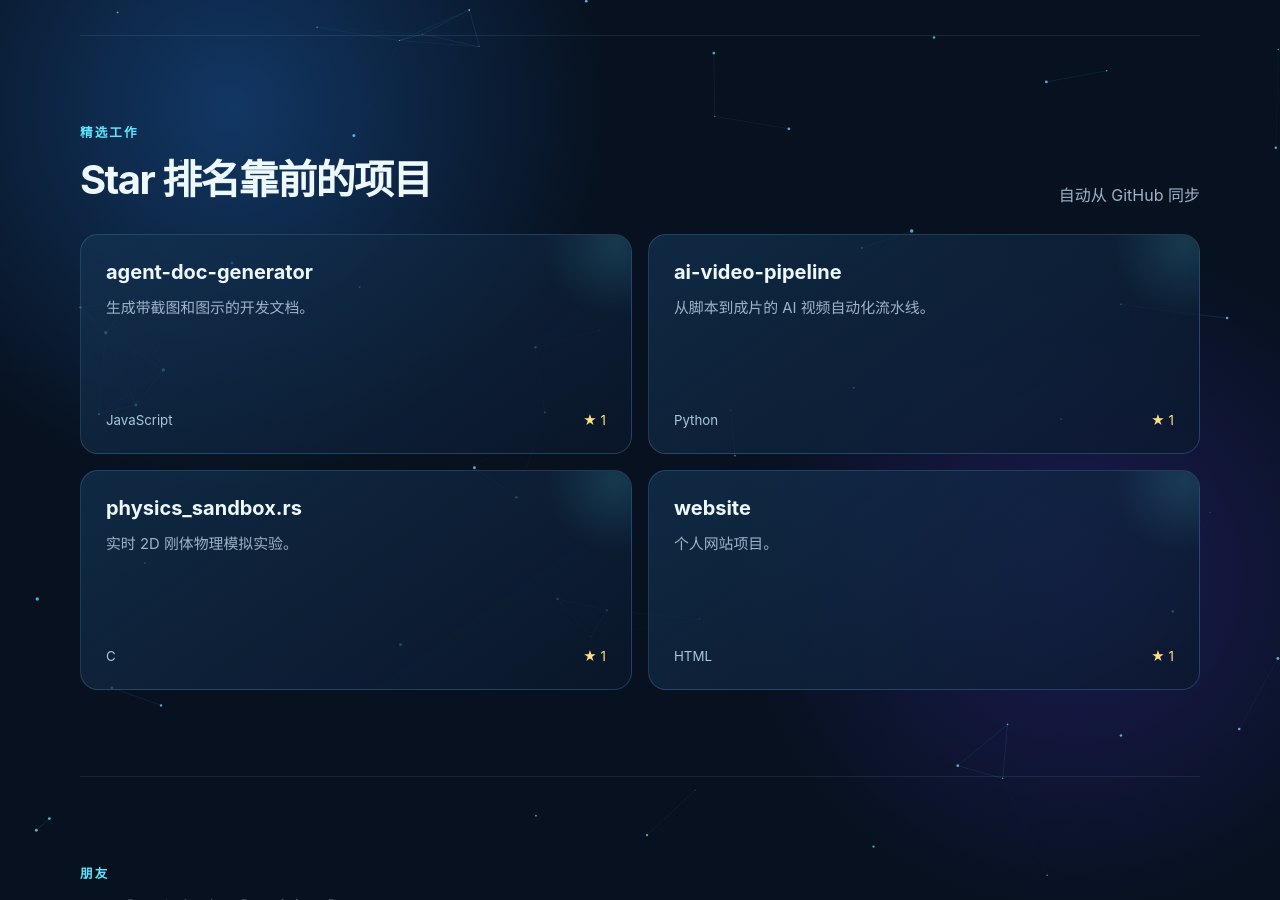
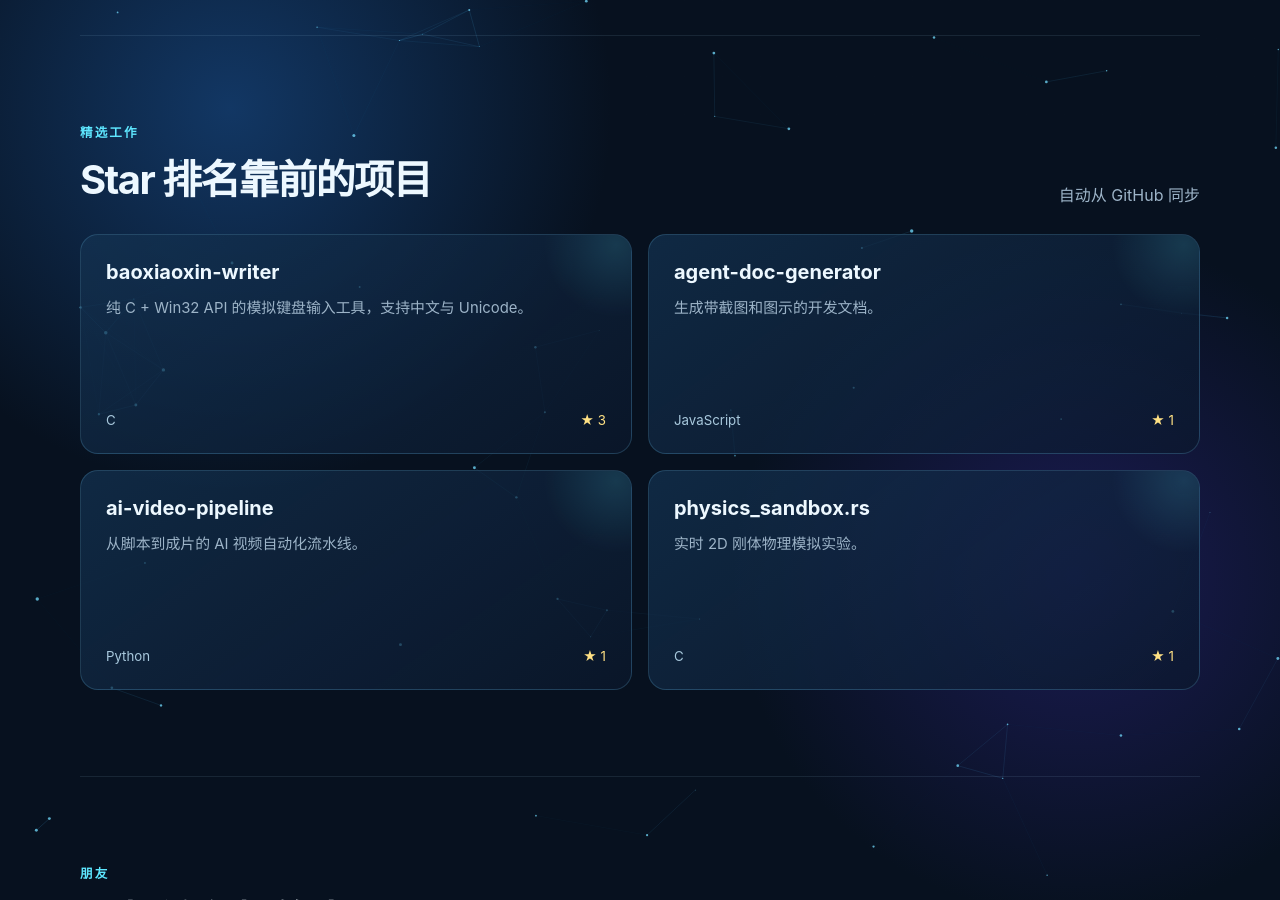
Before and after one commit to shenyuhao1/shenyuhao1.github.io, a Jekyll site: the page index.html, which Jekyll copies as it is, in a window 1280 px wide and 900 px high, scrolled down 663 px. Built offline with Jekyll 4.4.1, drawn with Linux system fonts in a browser that asks for light colours; comment, search, counter and statistics services are not loaded.

Commit message:
Feature top starred C project

```diff
--- a/index.html
+++ b/index.html
@@ -39,14 +39,14 @@
         <div class="reveal"><div class="eyebrow"><span class="dot"></span><span data-zh="个人主页" data-en="Personal homepage">个人主页</span></div><h1 data-zh="沈俞豪" data-en="Shen Yuhao">沈俞豪</h1><p class="subtitle" data-zh="信息与计算科学学生" data-en="Information and Computing Science Student">信息与计算科学学生</p><p class="intro" data-zh="我专注于 <span class='role'>Python、Rust、C 与 AI 应用开发</span>，喜欢从零把想法做成可靠的软件。" data-en="Focused on <span class='role'>Python, Rust, C, and AI applications</span>, I enjoy turning ideas into dependable software.">我专注于 <span class="role">Python、Rust、C 与 AI 应用开发</span>，喜欢从零把想法做成可靠的软件。</p><div class="actions"><a class="button primary" href="#projects" data-zh="查看项目 ↓" data-en="Explore projects ↓">查看项目 ↓</a><a class="button" href="https://github.com/shenyuhao1" target="_blank" rel="noreferrer">GitHub ↗</a></div><div class="skills"><span>Python</span><span>Rust</span><span>C</span><span>AI Engineering</span><span>FFmpeg</span><span>SDL2</span></div></div>
         <div class="portrait-wrap reveal"><img class="portrait" src="/images/profile.png" alt="沈俞豪 / Shen Yuhao"></div>
       </section>
-      <section id="projects" class="reveal"><div class="section-head"><div><div class="eyebrow" data-zh="精选工作" data-en="Selected work">精选工作</div><h2 data-zh="Star 排名靠前的项目" data-en="Top starred projects">Star 排名靠前的项目</h2></div><p class="sub" data-zh="自动从 GitHub 同步" data-en="Synced from GitHub">自动从 GitHub 同步</p></div><div class="projects" id="projects-grid"><a class="card" href="https://github.com/shenyuhao1/agent-doc-generator" target="_blank"><div><h3>agent-doc-generator</h3><p>生成带截图和图示的开发文档。</p></div><div class="meta"><span>JavaScript</span><span class="star">★ 1</span></div></a><a class="card" href="https://github.com/shenyuhao1/ai-video-pipeline" target="_blank"><div><h3>ai-video-pipeline</h3><p>从脚本到成片的 AI 视频自动化流水线。</p></div><div class="meta"><span>Python</span><span class="star">★ 1</span></div></a><a class="card" href="https://github.com/shenyuhao1/physics_sandbox.rs" target="_blank"><div><h3>physics_sandbox.rs</h3><p>实时 2D 刚体物理模拟实验。</p></div><div class="meta"><span>C</span><span class="star">★ 1</span></div></a><a class="card" href="https://github.com/shenyuhao1/website" target="_blank"><div><h3>website</h3><p>个人网站项目。</p></div><div class="meta"><span>HTML</span><span class="star">★ 1</span></div></a></div></section>
+      <section id="projects" class="reveal"><div class="section-head"><div><div class="eyebrow" data-zh="精选工作" data-en="Selected work">精选工作</div><h2 data-zh="Star 排名靠前的项目" data-en="Top starred projects">Star 排名靠前的项目</h2></div><p class="sub" data-zh="自动从 GitHub 同步" data-en="Synced from GitHub">自动从 GitHub 同步</p></div><div class="projects" id="projects-grid"><a class="card" href="https://github.com/la-olla-de-cobre/baoxiaoxin-writer" target="_blank"><div><h3>baoxiaoxin-writer</h3><p>纯 C + Win32 API 的模拟键盘输入工具，支持中文与 Unicode。</p></div><div class="meta"><span>C</span><span class="star">★ 3</span></div></a><a class="card" href="https://github.com/shenyuhao1/agent-doc-generator" target="_blank"><div><h3>agent-doc-generator</h3><p>生成带截图和图示的开发文档。</p></div><div class="meta"><span>JavaScript</span><span class="star">★ 1</span></div></a><a class="card" href="https://github.com/shenyuhao1/ai-video-pipeline" target="_blank"><div><h3>ai-video-pipeline</h3><p>从脚本到成片的 AI 视频自动化流水线。</p></div><div class="meta"><span>Python</span><span class="star">★ 1</span></div></a><a class="card" href="https://github.com/shenyuhao1/physics_sandbox.rs" target="_blank"><div><h3>physics_sandbox.rs</h3><p>实时 2D 刚体物理模拟实验。</p></div><div class="meta"><span>C</span><span class="star">★ 1</span></div></a></div></section>
       <section id="friends" class="reveal"><div class="eyebrow" data-zh="朋友" data-en="Friends">朋友</div><h2 data-zh="一起做有趣的事" data-en="People building cool things">一起做有趣的事</h2><div style="height:22px"></div><a class="friend" href="https://shaohanw.github.io/" target="_blank" rel="noreferrer"><img src="https://github.com/ShaohanW.png?size=160" alt="Shaohan Wang"><div><h3>Shaohan Wang</h3><p data-zh="密歇根大学电气与计算机工程硕士生 · 控制系统、机器人与计算机视觉" data-en="M.Eng. student at the University of Michigan · Control, robotics and computer vision">密歇根大学电气与计算机工程硕士生 · 控制系统、机器人与计算机视觉</p></div><span class="arrow">↗</span></a></section>
       <section class="reveal"><div class="contact"><div><h2 data-zh="有想法？一起聊聊。" data-en="Have an idea? Let's talk.">有想法？一起聊聊。</h2><p data-zh="关于项目、开源或任何值得动手实现的事情。" data-en="Projects, open source, or anything worth building.">关于项目、开源或任何值得动手实现的事情。</p></div><a class="button primary" href="mailto:15658328056@163.com">15658328056@163.com ↗</a></div></section>
     </main><footer>© <span id="year"></span> Shen Yuhao · Designed and built with curiosity.</footer>
   </div>
   <script>
     const textNodes=document.querySelectorAll('[data-zh]'),button=document.getElementById('lang');let zh=localStorage.getItem('sy-lang')!=='en';function setLang(){document.documentElement.lang=zh?'zh-CN':'en';textNodes.forEach(n=>n.innerHTML=n.dataset[zh?'zh':'en']);button.textContent=zh?'EN':'中文';localStorage.setItem('sy-lang',zh?'zh':'en')}button.onclick=()=>{zh=!zh;setLang()};setLang();document.getElementById('year').textContent=new Date().getFullYear();
-    const grid=document.getElementById('projects-grid');fetch('https://api.github.com/users/shenyuhao1/repos?per_page=100').then(r=>r.ok?r.json():Promise.reject()).then(repos=>repos.filter(r=>!r.private&&r.name!=='shenyuhao1.github.io').sort((a,b)=>b.stargazers_count-a.stargazers_count||new Date(b.updated_at)-new Date(a.updated_at)).slice(0,4)).then(repos=>{if(!repos.length)return;grid.innerHTML=repos.map(r=>`<a class="card" href="${r.html_url}" target="_blank" rel="noreferrer"><div><h3>${r.name}</h3><p>${r.description|| (zh?'开源项目，点击查看详情。':'Open-source project — click for details.')}</p></div><div class="meta"><span>${r.language||'Code'}</span><span class="star">★ ${r.stargazers_count}</span></div></a>`).join('')}).catch(()=>{});
+    const grid=document.getElementById('projects-grid'),featuredFallback={name:'baoxiaoxin-writer',html_url:'https://github.com/la-olla-de-cobre/baoxiaoxin-writer',description:'纯 C + Win32 API 的模拟键盘输入工具，支持中文与 Unicode。',language:'C',stargazers_count:3};Promise.all([fetch('https://api.github.com/repos/la-olla-de-cobre/baoxiaoxin-writer').then(r=>r.ok?r.json():featuredFallback),fetch('https://api.github.com/users/shenyuhao1/repos?per_page=100').then(r=>r.ok?r.json():Promise.reject())]).then(([featured,repos])=>[featured,...repos.filter(r=>!r.private&&r.name!=='shenyuhao1.github.io').sort((a,b)=>b.stargazers_count-a.stargazers_count||new Date(b.updated_at)-new Date(a.updated_at)).slice(0,3)]).then(repos=>{grid.innerHTML=repos.map((r,i)=>`<a class="card" href="${r.html_url}" target="_blank" rel="noreferrer"><div><h3>${r.name}</h3><p>${r.description|| (i===0?(zh?'纯 C + Win32 API 的模拟键盘输入工具，支持中文与 Unicode。':'A pure C + Win32 API keyboard input utility with Chinese and Unicode support.'):(zh?'开源项目，点击查看详情。':'Open-source project — click for details.'))}</p></div><div class="meta"><span>${r.language||'Code'}</span><span class="star">★ ${r.stargazers_count}</span></div></a>`).join('')}).catch(()=>{});
     const io=new IntersectionObserver(es=>es.forEach(e=>{if(e.isIntersecting){e.target.classList.add('show');io.unobserve(e.target)}}),{threshold:.12});document.querySelectorAll('.reveal').forEach(x=>io.observe(x));
     const c=document.getElementById('space'),x=c.getContext('2d');let dots=[];function resize(){c.width=innerWidth;c.height=innerHeight;dots=Array.from({length:Math.min(82,Math.floor(innerWidth*innerHeight/18000))},()=>({x:Math.random()*c.width,y:Math.random()*c.height,vx:(Math.random()-.5)*.34,vy:(Math.random()-.5)*.34,r:Math.random()*1.45+.35}))}function draw(){x.clearRect(0,0,c.width,c.height);for(const d of dots){d.x+=d.vx;d.y+=d.vy;if(d.x<0||d.x>c.width)d.vx*=-1;if(d.y<0||d.y>c.height)d.vy*=-1;x.beginPath();x.arc(d.x,d.y,d.r,0,7);x.fillStyle='rgba(116,222,255,.75)';x.fill()}for(let i=0;i<dots.length;i++)for(let j=i+1;j<dots.length;j++){let a=dots[i],b=dots[j],dx=a.x-b.x,dy=a.y-b.y,dist=Math.hypot(dx,dy);if(dist<130){x.beginPath();x.moveTo(a.x,a.y);x.lineTo(b.x,b.y);x.strokeStyle=`rgba(84,194,255,${.17*(1-dist/130)})`;x.stroke()}}requestAnimationFrame(draw)}resize();addEventListener('resize',resize);if(!matchMedia('(prefers-reduced-motion: reduce)').matches)draw();
   </script>
```
